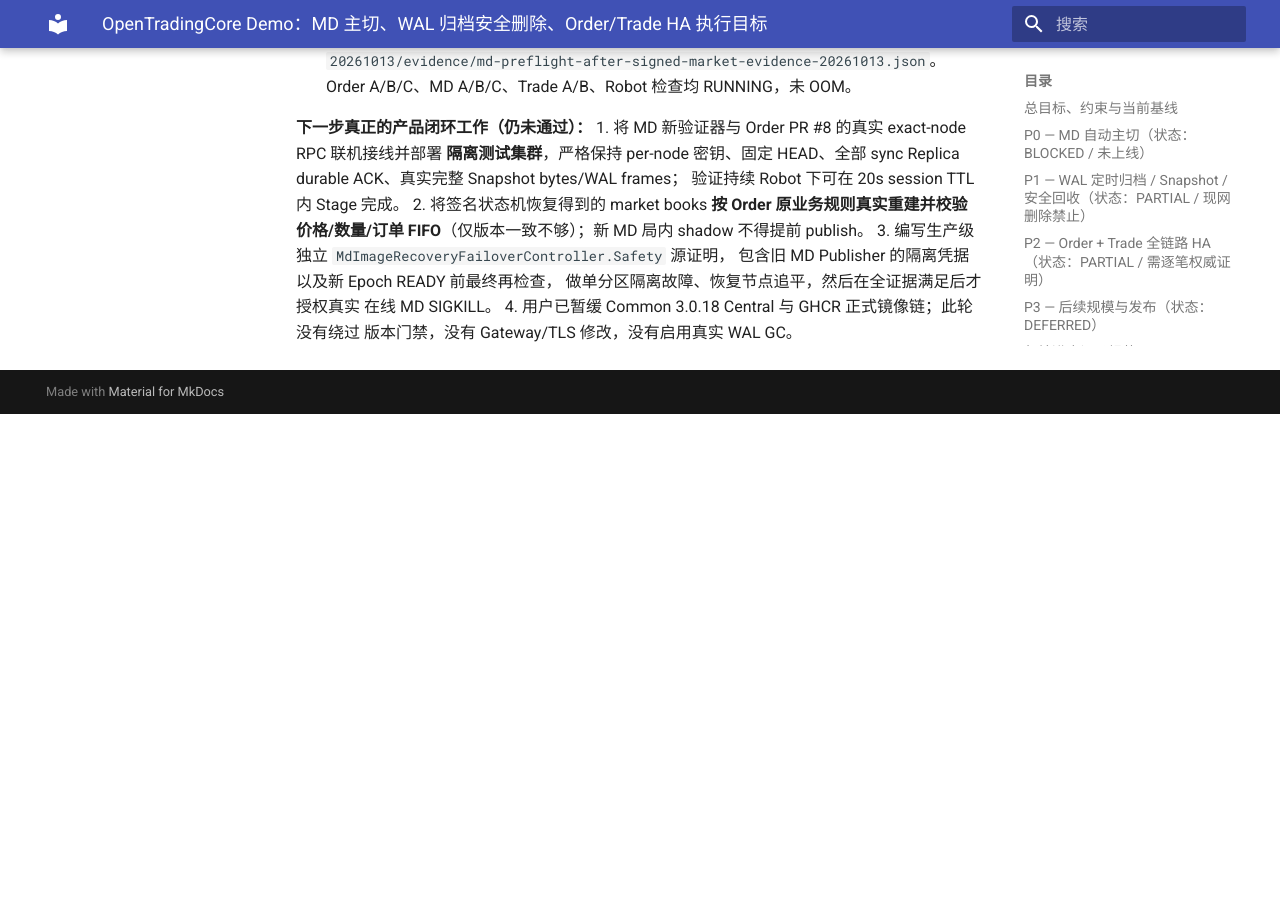
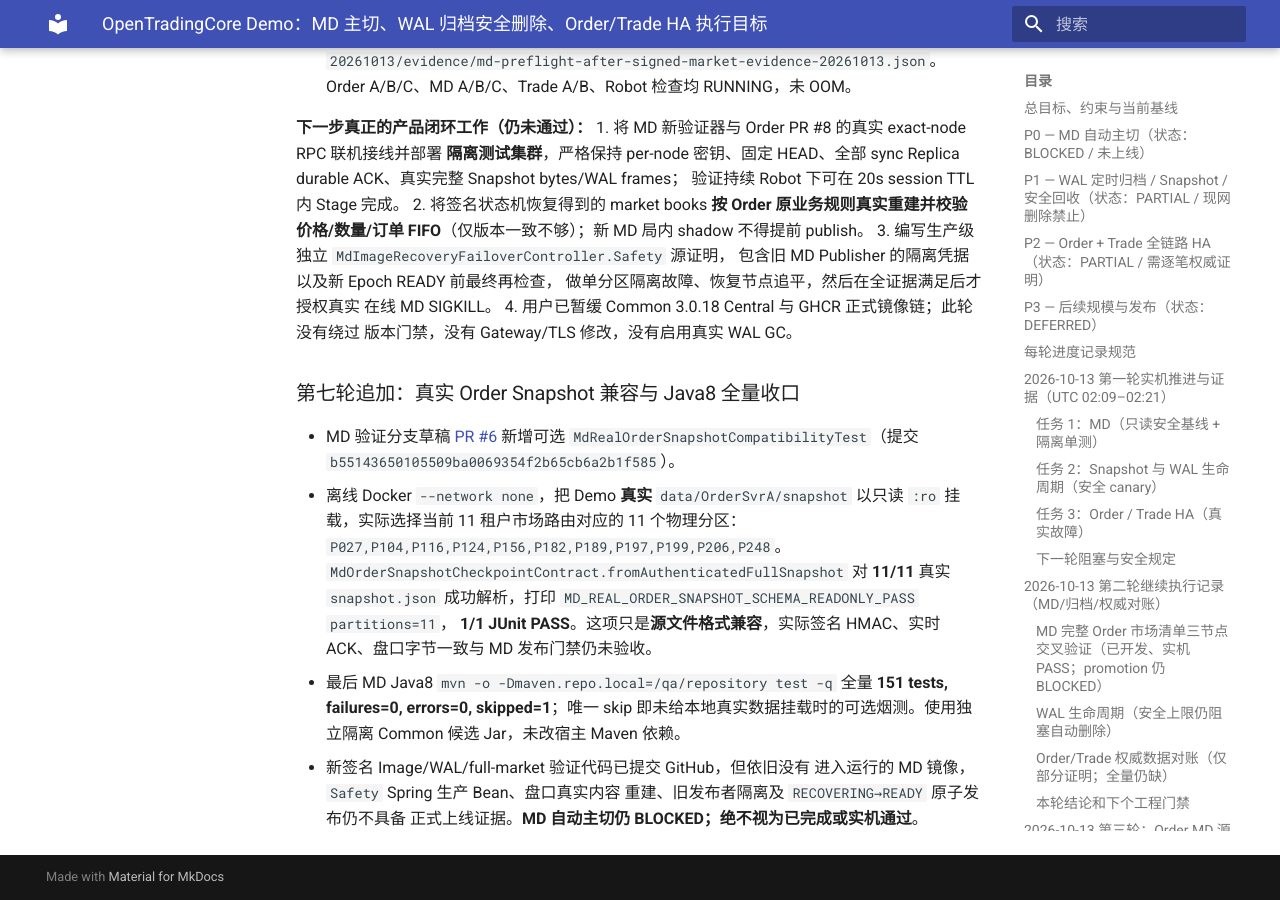
Before and after one commit to bliplink/dc-quant-deploy, an MkDocs documentation site: the page built from docs/DEMO_HA_WAL_MD_ORDER_TRADE_EXECUTION_PLAN_20261013.zh-CN.md, in a window 1280 px wide and 900 px high, scrolled down 14380 px. Built offline with MkDocs 1.6.1 and Material for MkDocs 9.7.7, drawn with Linux system fonts in a browser that asks for light colours; before the commit the page ends 14794 px from its top, so only the background shows below that.

Commit message:
docs(md-ha): add real read-only 11-partition Snapshot schema evidence and 151 Java8 test closeout

```diff
--- a/docs/DEMO_HA_WAL_MD_ORDER_TRADE_EXECUTION_PLAN_20261013.zh-CN.md
+++ b/docs/DEMO_HA_WAL_MD_ORDER_TRADE_EXECUTION_PLAN_20261013.zh-CN.md
@@ -506,3 +506,26 @@
    在线 MD SIGKILL。
 4. 用户已暂缓 Common 3.0.18 Central 与 GHCR 正式镜像链；此轮没有绕过
    版本门禁，没有 Gateway/TLS 修改，没有启用真实 WAL GC。
+
+### 第七轮追加：真实 Order Snapshot 兼容与 Java8 全量收口
+
+- MD 验证分支草稿 [PR #6](https://github.com/bliplink/com.app.dc.mdsvr/pull/6)
+  新增可选 `MdRealOrderSnapshotCompatibilityTest`（提交
+  `b55143650105509ba0069354f2b65cb6a2b1f585`）。
+- 离线 Docker `--network none`，把 Demo **真实**
+  `data/OrderSvrA/snapshot` 以只读 `:ro` 挂载，实际选择当前
+  11 租户市场路由对应的 11 个物理分区：
+  `P027,P104,P116,P124,P156,P182,P189,P197,P199,P206,P248`。
+  `MdOrderSnapshotCheckpointContract.fromAuthenticatedFullSnapshot`
+  对 **11/11** 真实 `snapshot.json` 成功解析，打印
+  `MD_REAL_ORDER_SNAPSHOT_SCHEMA_READONLY_PASS partitions=11`，
+  **1/1 JUnit PASS**。这项只是**源文件格式兼容**，实际签名
+  HMAC、实时 ACK、盘口字节一致与 MD 发布门禁仍未验收。
+- 最后 MD Java8 `mvn -o -Dmaven.repo.local=/qa/repository test -q`
+  全量 **151 tests, failures=0, errors=0, skipped=1**；唯一 skip
+  即未给本地真实数据挂载时的可选烟测。使用独立隔离 Common
+  候选 Jar，未改宿主 Maven 依赖。
+- 新签名 Image/WAL/full-market 验证代码已提交 GitHub，但依旧没有
+  进入运行的 MD 镜像，`Safety` Spring 生产 Bean、盘口真实内容
+  重建、旧发布者隔离及 `RECOVERING→READY` 原子发布仍不具备
+  正式上线证据。**MD 自动主切仍 BLOCKED；绝不视为已完成或实机通过**。
```
